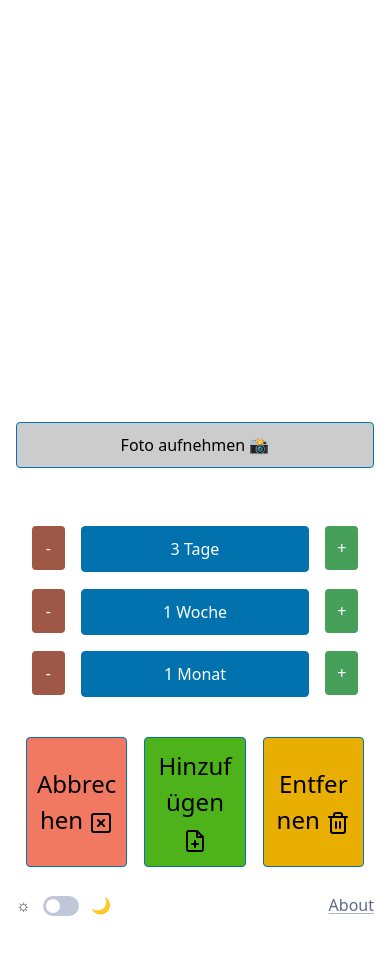
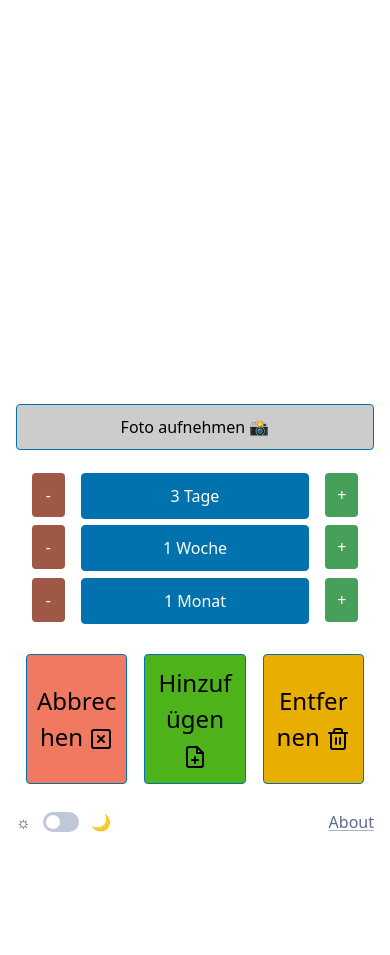
Before and after one commit to FelixMarschall/thecoolvision, a Flask app: template app/templates/index.html in a window 390 px wide. After the commit the page ends 832 px from the top, so only its background shows below. Run offline with Flask 3, Linux system fonts and the light colour scheme; the template is opened without the code that fills it, so the values that code supplies are empty; parts of the project's set-up code (start-up, migrations or seed data) failed here and were passed over.

Commit message:
optimize for tablet

```diff
--- a/app/static/css/custom.css
+++ b/app/static/css/custom.css
@@ -1,13 +1,15 @@
+@media (max-width: 768px) {
+    .mhd-buttons {
+        padding: 0; /* Reduced padding for tablets */
+    }
+}
+
 .btn-mhd {
     margin-top: 2%;
     padding: 10px;
     width: 70%;
     cursor: pointer;
     transition: background-color 0.3s;
-}
-
-.mhd-buttons {
-    padding-top: 10%;
 }
 
 .darkmode {
@@ -63,7 +65,7 @@
 }
 
 .button-column {
-    display: flex;
+    /* display: flex; */
     flex-direction: column;
     gap: 10px;
 }
@@ -78,7 +80,7 @@
     display: grid;
     grid-template-columns: auto auto;
     gap: 10px;
-    padding: 10px;
+    /* padding: 10px; */
     padding-top: 20px;
 }
 
@@ -118,7 +120,7 @@
     position: relative;
     width: 640px;
     height: 450px;
-    margin-top: 5%;
+    /* margin-top: 5%; */
 }
 
 .video-feed {
```
